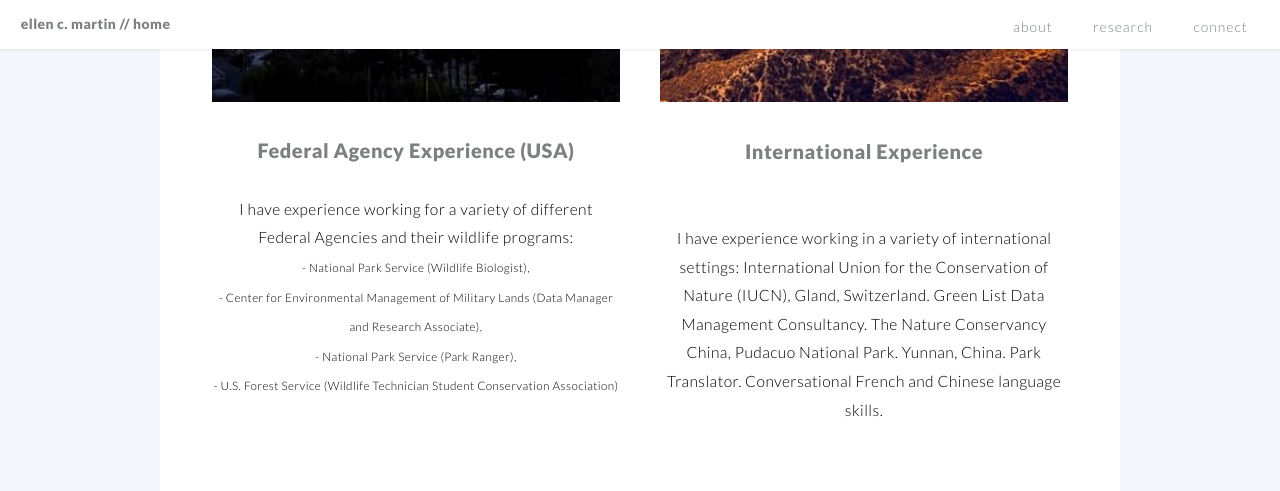
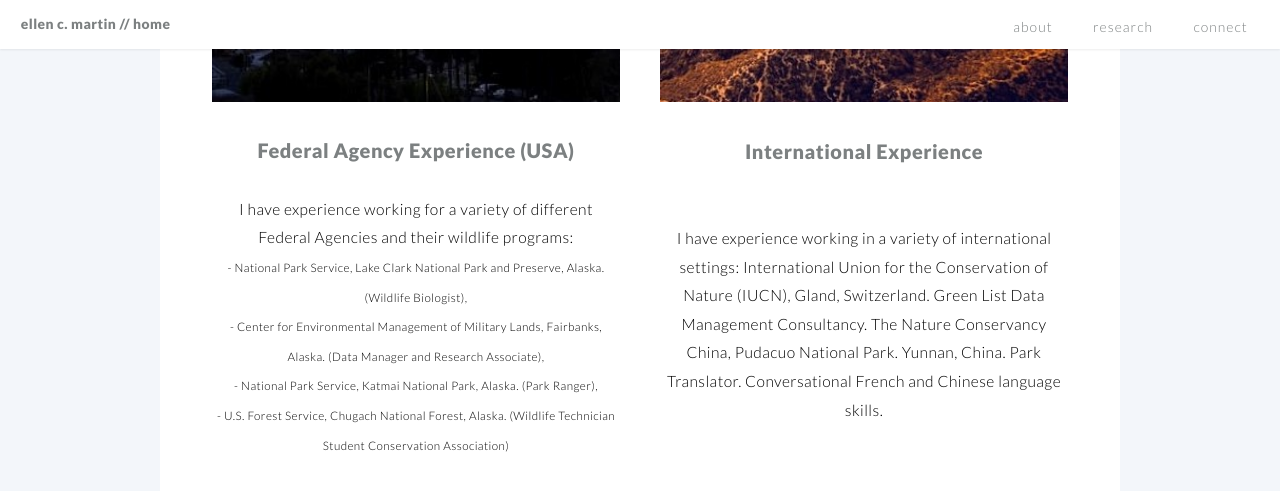
Before and after one commit to EllenCMartin/EllenCMartin.github.io, a Jekyll site: the page built from index.md, in a window 1280 px wide and 900 px high, scrolled down 6154 px, cut to the strip 0-646 px from the top of the window. Shown: the top 491 px of the strip. Built offline with Jekyll 4.4.1, drawn with Linux system fonts in a browser that asks for light colours.

Commit message:
Update national.html

```diff
--- a/_includes/national.html
+++ b/_includes/national.html
@@ -4,8 +4,8 @@
 <span style="color:black; text-align:left; font-size:0.90em;">
 I have experience working for a variety of different Federal Agencies and their wildlife programs: <br>
   <span style="color:black; text-align:left; font-size:0.75em;">
-- National Park Service (Wildlife Biologist), <br>
-- Center for Environmental Management of Military Lands (Data Manager and Research Associate),<br>
-- National Park Service (Park Ranger),<br>
-- U.S. Forest Service (Wildlife Technician Student Conservation Association)<br>
+- National Park Service, Lake Clark National Park and Preserve, Alaska. (Wildlife Biologist), <br>
+- Center for Environmental Management of Military Lands, Fairbanks, Alaska. (Data Manager and Research Associate),<br>
+- National Park Service, Katmai National Park, Alaska. (Park Ranger),<br>
+- U.S. Forest Service, Chugach National Forest, Alaska. (Wildlife Technician Student Conservation Association)<br>
 </p>
```
